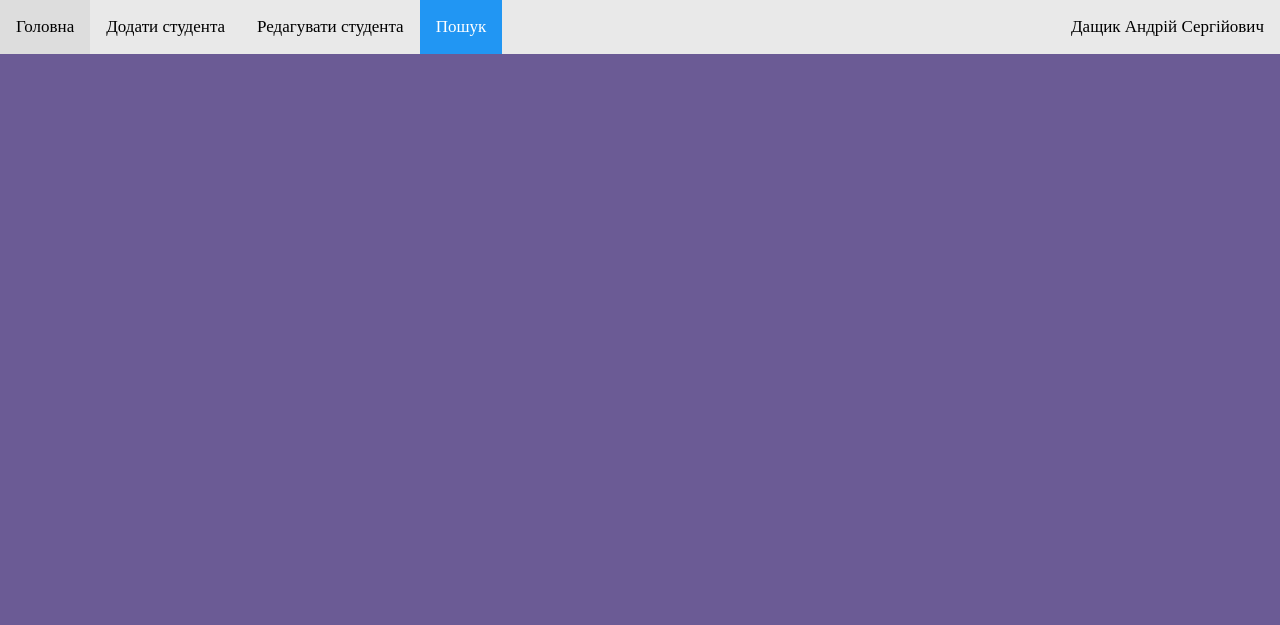
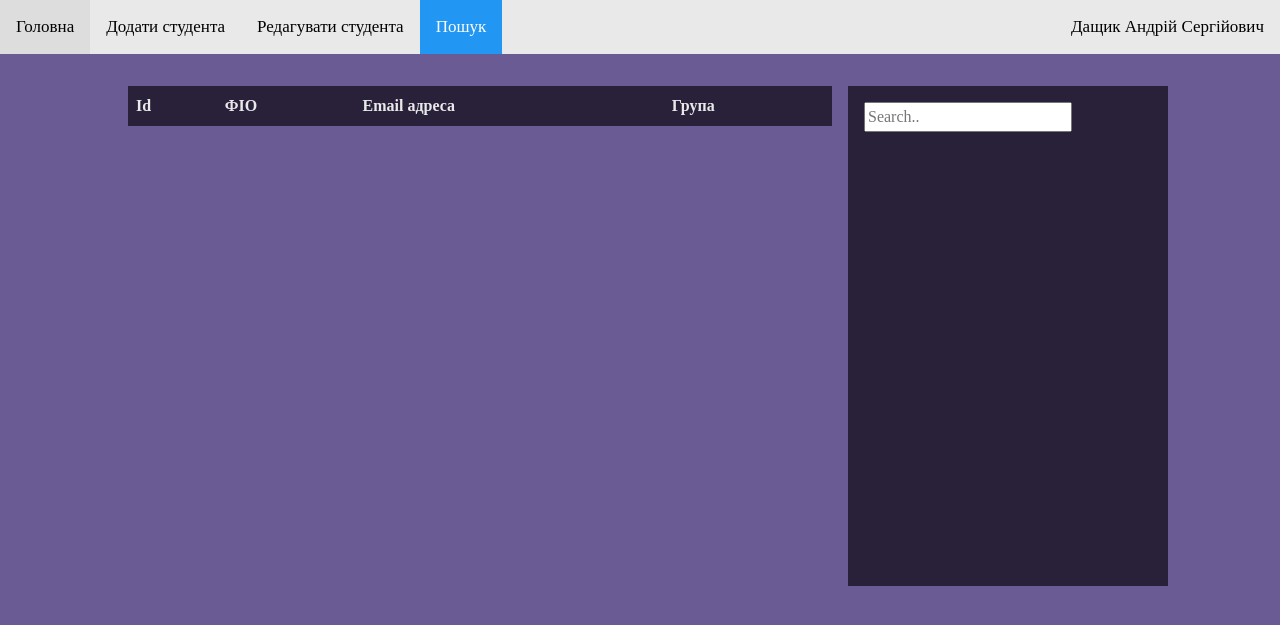
Before and after one commit to andreydashch/decanat, a Flask app: page /search_student in a window 1280 px wide; the page is wider, and only the part inside the window is pictured. Shown: the top 625 px of that part. Run offline with Flask 3, Linux system fonts and the light colour scheme; lists and menus that the app fills with data are empty; some libraries are stand-ins or nearby versions.

Commit message:
Add search container and students_list to page

```diff
--- /dev/null
+++ b/static/search_student.css
@@ -0,0 +1,42 @@
+main {
+    position: relative;
+    display: flex;
+    top: 2em;
+    left: 10%;
+}
+
+.search_container {
+    width: 25%;
+    height: 500px;
+    padding-top: 1em;
+    padding-left: 1em;
+    margin-left: 1em;
+    background-color: #292039;
+}
+
+.search_block {
+    position: relative;
+
+}
+
+table {
+    position: relative;
+    color: #e9e9e9;
+    width: 55%;
+    height: min-content;
+    border-collapse: collapse;
+}
+
+td, th {
+    text-align: left;
+    padding: 8px;
+}
+
+tr:nth-child(odd) {
+    border-color:#292039;
+    background-color: #292039;
+}
+
+.clickable:hover {
+    background-color: #2196F3;
+}
--- a/templates/search_student.html
+++ b/templates/search_student.html
@@ -5,7 +5,7 @@
     <title>EuropeanUniversity</title>
 
     <link rel="stylesheet" type="text/css" href= "{{url_for('static', filename='bootstrap.min.css')}}">
-    <link rel="stylesheet" type="text/css" href= "{{url_for('static', filename='input_form.css')}}">
+    <link rel="stylesheet" type="text/css" href= "{{url_for('static', filename='search_student.css')}}">
     <link rel="stylesheet" type="text/css" href= "{{url_for('static', filename='index.css')}}">
 </head>
 
@@ -21,5 +21,34 @@
         </div>
     </div>
 
+    <main>
+        <table>
+        <tr>
+            <th>Id</th>
+            <th>ФІО</th>
+            <th>Email адреса</th>
+            <th>Група</th>
+        </tr>
+
+        {%for student in students_list%}
+
+        <tr class=clickable onclick="window.location.href='/update_student?id={{student.id}}'">
+            <td>{{student.id}}</td>
+            <td>{{student.name}}</td>
+            <td>{{student.email}}</td>
+            <td>{{student.group}}</td>
+        </tr>
+
+        {%endfor%}
+
+        </table>
+
+        <div class="search_container">
+            <div class="search_block">
+                <input type="text" placeholder="Search..">
+            </div>
+        </div>
+    </main>
+
 </body>
 </html>
```
